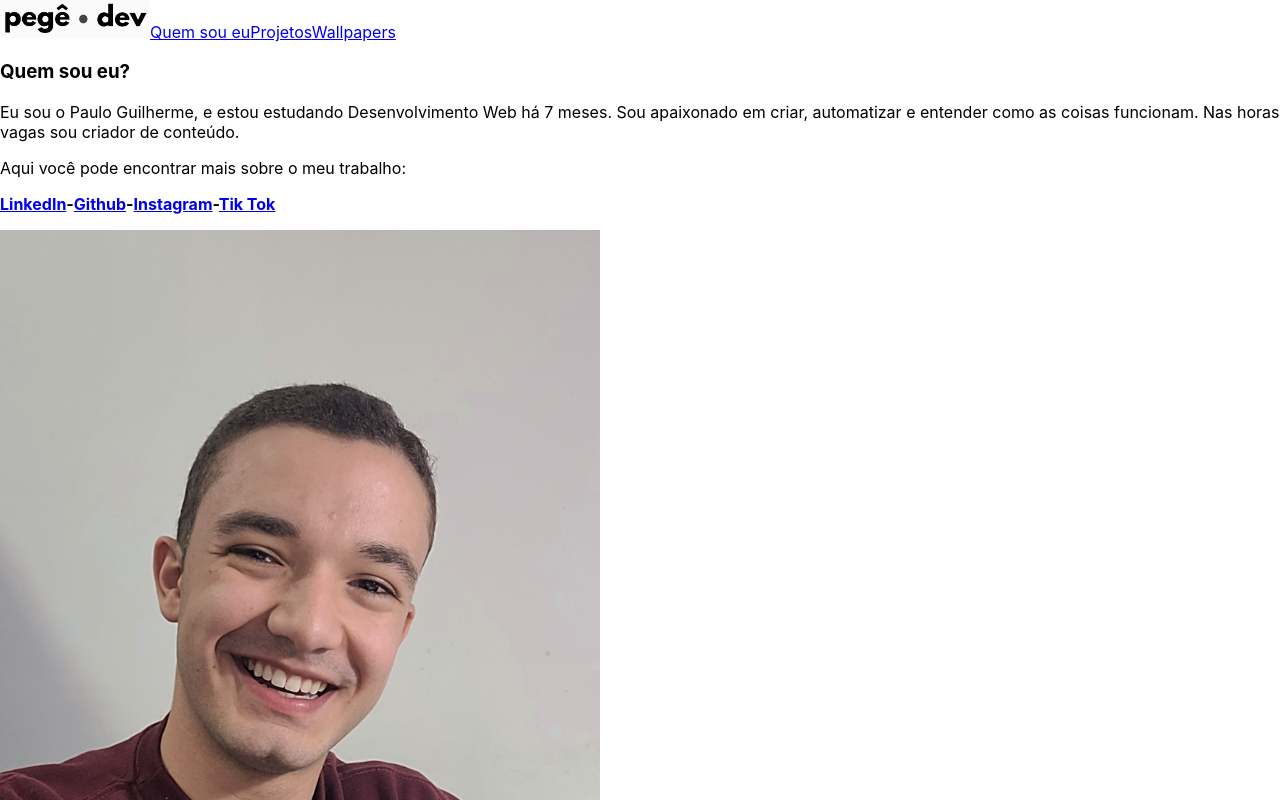
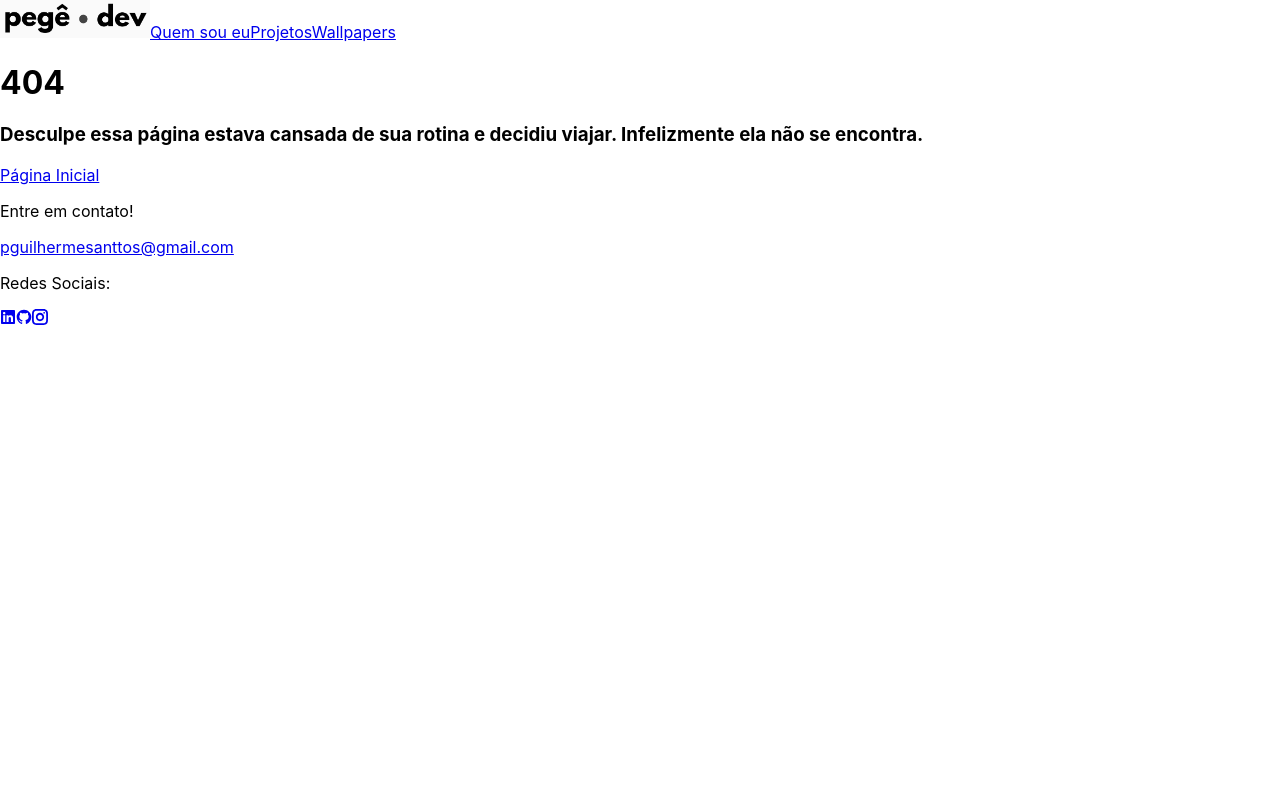
Before and after one commit to pguilhermef/pege-portfolio, a React (Create React App) app in the folder portfolio/: page / in a window 1280 px wide. Shown: the top 800 px of the page. Built offline with nearby package versions, Linux system fonts and the light colour scheme.

Commit message:
[Feature] Adição de caso de 404 aos urls

```diff
--- a/portfolio/src/App.js
+++ b/portfolio/src/App.js
@@ -4,12 +4,19 @@ import Home from './components/Home';
 import Footer from './components/Footer';
 import Navbar from './components/Navbar';
 import Wallpapers from './components/Wallpapers';
+import NotFound from './components/NotFound';
 
 function App() {
   return (
     <div>
       <Navbar />
         <Switch>
+          <Route
+          exact
+          path=''
+          component={NotFound}
+          />
+
           <Route
           exact
           path='/wallpapers'
@@ -21,6 +28,7 @@ function App() {
           path='/'
           component={Home}
           />
+
         </Switch>
       <Footer />
     </div>
```
